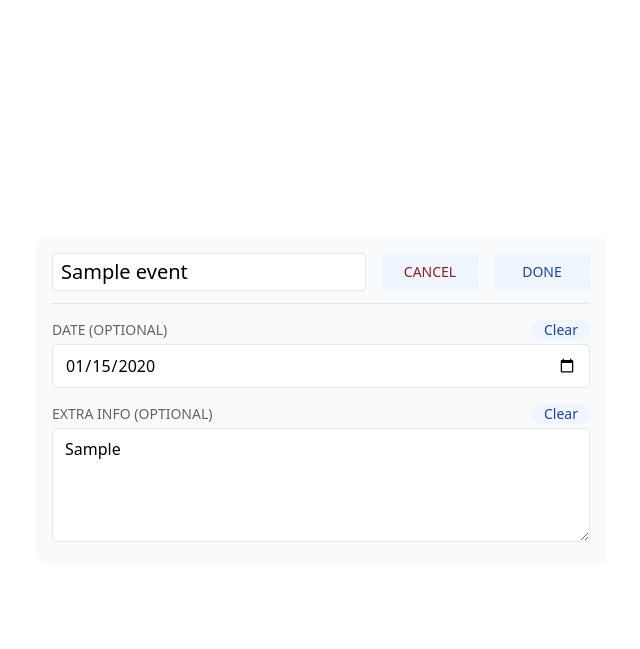
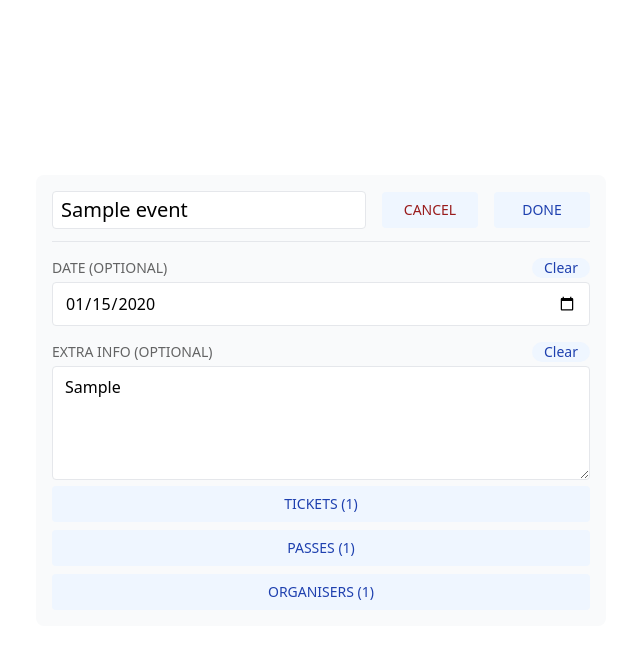
Before and after one commit to emsknock/keepgate, a Flask app: template templates/event.html in a window 1280 px wide. Shown: the top 649 px of the page, without its empty margins (319-959 px from the left). Run offline with Flask 2, Linux system fonts and the light colour scheme; the template is opened without the code that fills it: most values are stand-ins (such as "Sample title", 1, 10 or a date in 2020); some libraries are stand-ins or nearby versions.

Commit message:
Show links to manage tickets etc

```diff
--- a/templates/event.html
+++ b/templates/event.html
@@ -24,6 +24,11 @@
                 <textarea id="extra-info" name="extra-info" rows="4" class="px-3 py-2 w-full border border-gray-200 rounded">{{ event.extra_info }}</textarea>
             </label>
         </form>
+        <div class="flex flex-col space-y-2">
+            <a href="/event/{{ event.id }}/tickets" class="text-center cursor-pointer text-sm uppercase px-4 py-2 rounded text-blue-800 bg-blue-50 hover:bg-blue-100">Tickets ({{ event.ticket_count }})</a>
+            <a href="/event/{{ event.id }}/passes" class="text-center cursor-pointer text-sm uppercase px-4 py-2 rounded text-blue-800 bg-blue-50 hover:bg-blue-100">Passes ({{ event.pass_count }})</a>
+            <a href="/event/{{ event.id }}/organisers" class="text-center cursor-pointer text-sm uppercase px-4 py-2 rounded text-blue-800 bg-blue-50 hover:bg-blue-100">Organisers ({{ event.organiser_count }})</a>
+        </div>
     </div>
 </div>
 {% endblock %}
```
